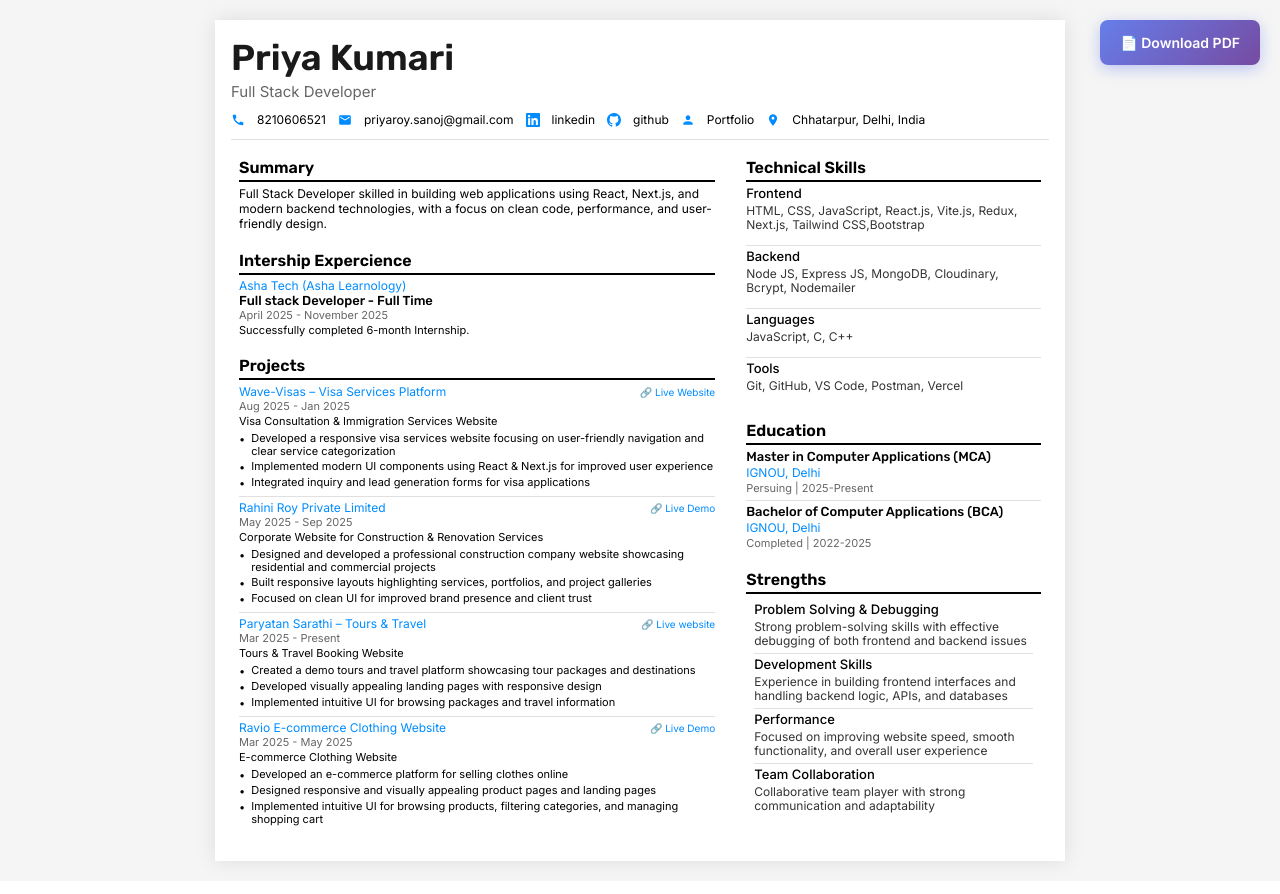
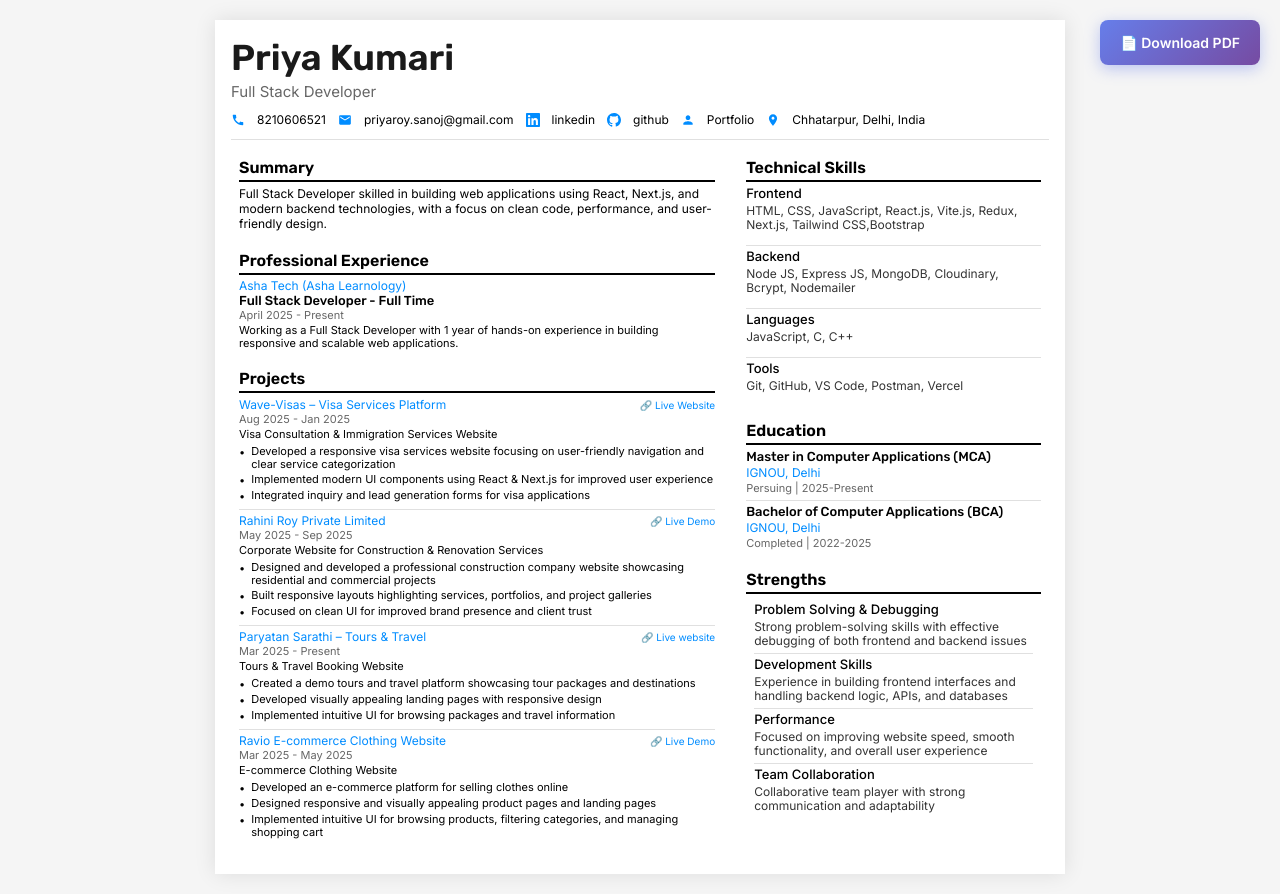
Before and after one commit to priyak02125/Cv-Template, a Next.js app: page / in a window 1280 px wide. Built offline with nearby package versions, Linux system fonts and the light colour scheme.

Commit message:
Update contact section and revise internship experience to professional experience with enhanced job description

```diff
--- a/app/page.tsx
+++ b/app/page.tsx
@@ -214,6 +214,7 @@ export default function Home() {
                   github
                 </a>
               </div>
+
               <div className="contact-item">
                 <svg
                   className="contact-icon"
@@ -276,7 +277,7 @@ export default function Home() {
             {/* Current Employment Section */}
             <div className="section-container">
               <div className="section-header">
-                <div className="section-title">Intership Expercience</div>
+                <div className="section-title">Professional Experience</div>
               </div>
               <div className="section-content">
                 <div className="resume-item">
@@ -284,11 +285,13 @@ export default function Home() {
                     Asha Tech (Asha Learnology)
                   </div>
                   <div className="job-title mt-5">
-                    Full stack Developer - Full Time
+                    Full Stack Developer - Full Time
                   </div>
-                  <div className="job-date">April 2025 - November 2025</div>
+                  <div className="job-date">April 2025 - Present</div>
                   <div className="job-description">
-                    Successfully completed 6-month Internship.
+                    Working as a Full Stack Developer with 1 year of hands-on
+                    experience in building responsive and scalable web
+                    applications.
                   </div>
                 </div>
               </div>
```
